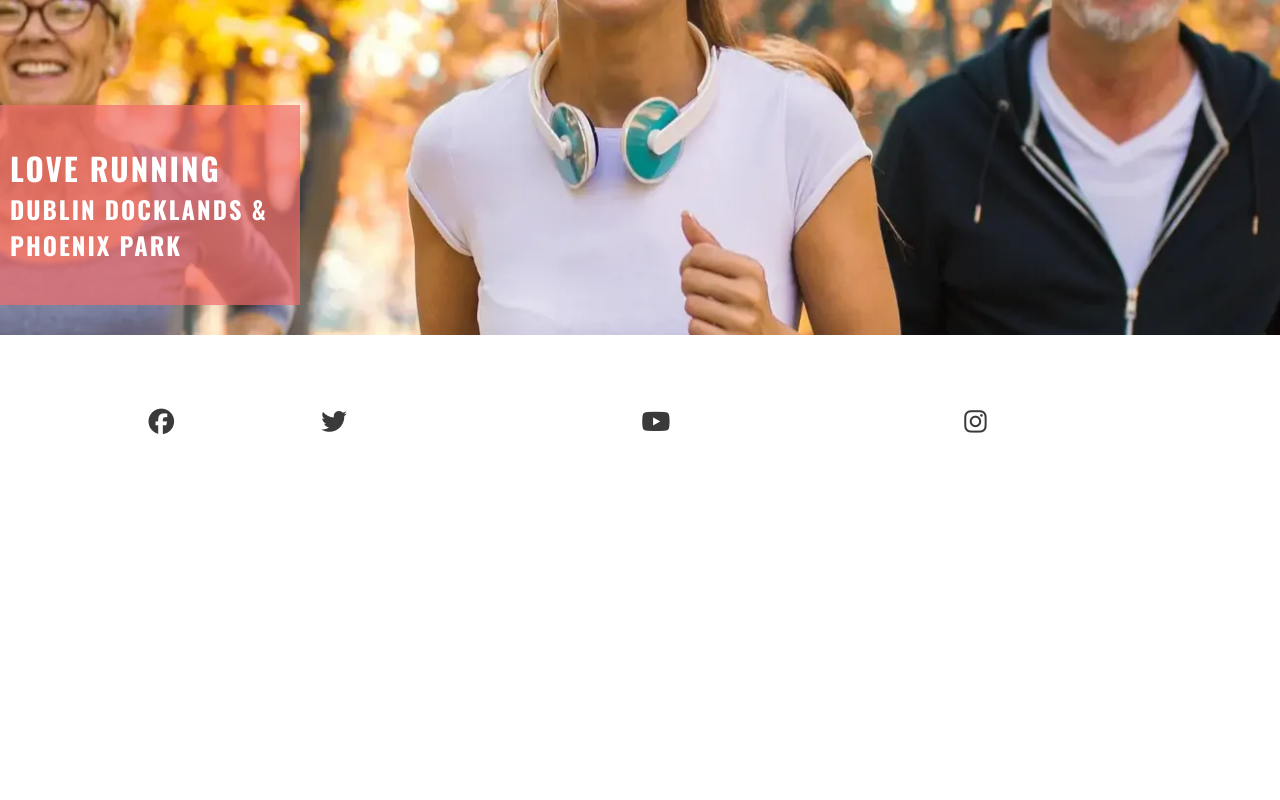
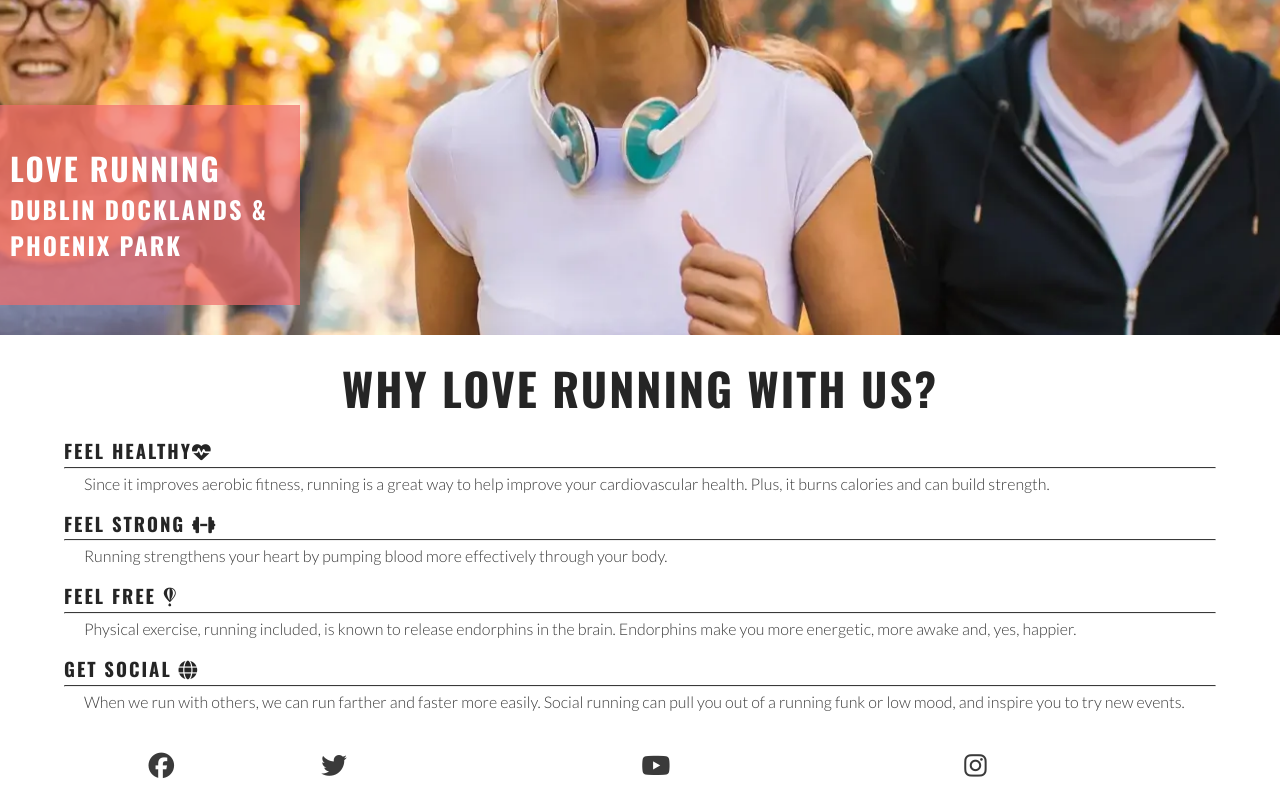
Before and after one commit to ARichards95/love-running, a plain HTML site: page index.html in a window 1280 px wide. Shown: the part 344-1144 px from the top of the page. Before the commit the page ends 800 px from the top, so only its background shows below. Drawn offline with nearby package versions, Linux system fonts and the light colour scheme.

Commit message:
added reasons content & css for reasons content

```diff
--- a/assets/favicon/css/style.css
+++ b/assets/favicon/css/style.css
@@ -172,6 +172,34 @@ main {
     right: 50;
 }
 
+/* Reasons content */
+#reasons {
+    width: 90%;
+    margin: 20px auto;
+}
+
+#reasons h2 {
+    margin-bottom: 20px;
+    text-align: center;
+    font-size: 280%;
+}
+
+#benefits-physical > div,
+#benefits-mental > div {
+    line-height: 20px;
+    margin-bottom: 20px;
+}
+
+#benefits p {
+    padding: 0 20px;
+}
+
+hr {
+    border-top: 1px solid #3a3a3a;
+    margin: 5px 0;
+
+}
+
 }
 
 /* Mouse hovered for laptops/desktops */
--- a/index.html
+++ b/index.html
@@ -44,6 +44,40 @@
                 <h3>Dublin Docklands & Phoenix Park</h3>
             </div>
         </section>
+        <!--Reasons section-->
+        <section id="reasons">
+            <h2>Why Love Running With Us?</h2>
+            <div id="benefits">
+                <div id="benefits-physical">
+                    <div>
+                        <h3>Feel Healthy<i class="fa-solid fa-heartbeat"></i></h3>
+                        <hr>
+                        <p>Since it improves aerobic fitness, running is a great way to help improve your cardiovascular
+                            health. Plus, it burns calories and can build strength.</p>
+                    </div>
+                    <div>
+                        <h3>Feel Strong <i class="fa-solid fa-dumbbell"></i></h3>
+                        <hr>
+                        <p>Running strengthens your heart by pumping blood more effectively through your body.</p>
+                    </div>
+                </div>
+                <div id="benefits-mental">
+                    <div>
+                        <h3>Feel Free <i class="fa-brands fa-fly"></i></h3>
+                        <hr>
+                        <p>Physical exercise, running included, is known to release endorphins in the brain. Endorphins
+                            make you more energetic, more awake and, yes, happier.</p>
+                    </div>
+                    <div>
+                        <h3>Get Social <i class="fa-solid fa-globe"></i></h3>
+                        <hr>
+                        <p>When we run with others, we can run farther and faster more easily. Social running can pull
+                            you out of a running funk or low mood, and inspire you to try new events.</p>
+                    </div>
+
+                </div>
+            </div>
+        </section>
     </main>
     <!--The Footer element represents the dominant content of the <body> of a document.-->
     <footer>
```
